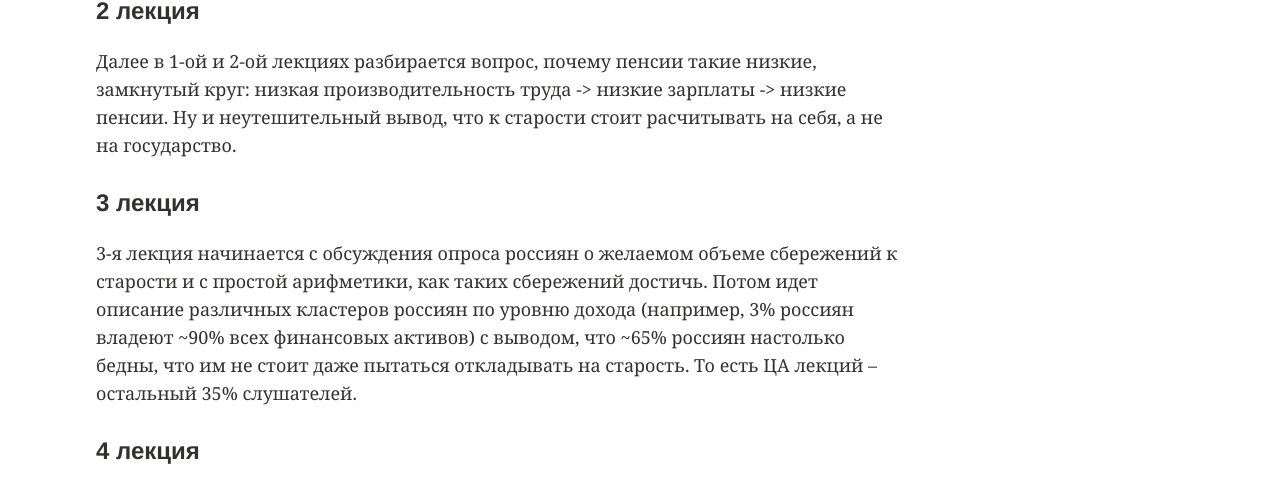
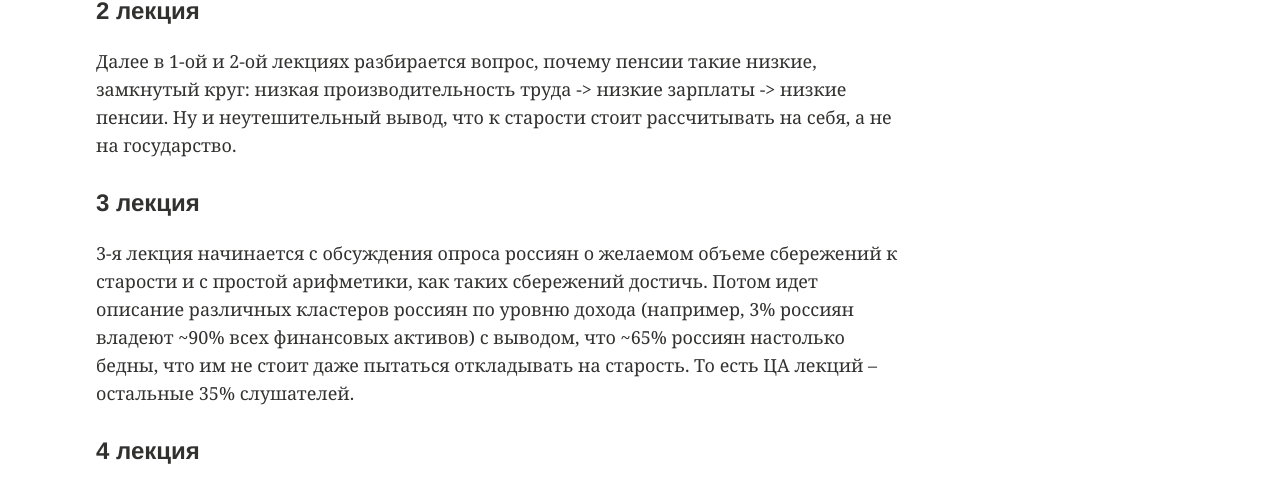
Before and after one commit to Yorko/yorko.github.io, a Jekyll site: the page built from _posts/2021-11-14-avoiding-elderly-poverty.md, in a window 1280 px wide and 900 px high, scrolled down 1044 px. Shown: the part 211-703 px from the top of the window. Built offline with Jekyll 4.4.1, drawn with Linux system fonts in a browser that asks for light colours; comment, search, counter and statistics services are not loaded.

Commit message:
fix some typos (#17)
* update logo & favicon

* add jekyll theme plugin

* fix typos

```diff
--- a/_posts/2021-11-14-avoiding-elderly-poverty.md
+++ b/_posts/2021-11-14-avoiding-elderly-poverty.md
@@ -23,11 +23,11 @@ _In this post, I review a mini-course by professor Igor Lipsitz on personal fina
 
 #### 2 лекция
 
-Далее в 1-ой и 2-ой лекциях разбирается вопрос, почему пенсии такие низкие, замкнутый круг: низкая производительность труда -> низкие зарплаты -> низкие пенсии. Ну и неутешительный вывод, что к старости стоит расчитывать на себя, а не на государство.
+Далее в 1-ой и 2-ой лекциях разбирается вопрос, почему пенсии такие низкие, замкнутый круг: низкая производительность труда -> низкие зарплаты -> низкие пенсии. Ну и неутешительный вывод, что к старости стоит рассчитывать на себя, а не на государство.
 
 #### 3 лекция
 
-3-я лекция начинается с обсуждения опроса россиян о желаемом объеме сбережений к старости и с простой арифметики, как таких сбережений достичь. Потом идет описание различных кластеров россиян по уровню дохода (например, 3% россиян владеют ~90% всех финансовых активов) с выводом, что ~65% россиян настолько бедны, что им не стоит даже пытаться откладывать на старость. То есть ЦА лекций – остальный 35% слушателей.
+3-я лекция начинается с обсуждения опроса россиян о желаемом объеме сбережений к старости и с простой арифметики, как таких сбережений достичь. Потом идет описание различных кластеров россиян по уровню дохода (например, 3% россиян владеют ~90% всех финансовых активов) с выводом, что ~65% россиян настолько бедны, что им не стоит даже пытаться откладывать на старость. То есть ЦА лекций – остальные 35% слушателей.
 
 #### 4 лекция
 
```
Also changed, not shown: _posts/2021-08-04-ml-lego-blocks.md (+3 -3 lines), _posts/2022-11-15-rus-behavioral-and-english.md (+1 -1 lines), _posts/2022-11-28-rus-abc-conjecture.md (+1 -1 lines).
